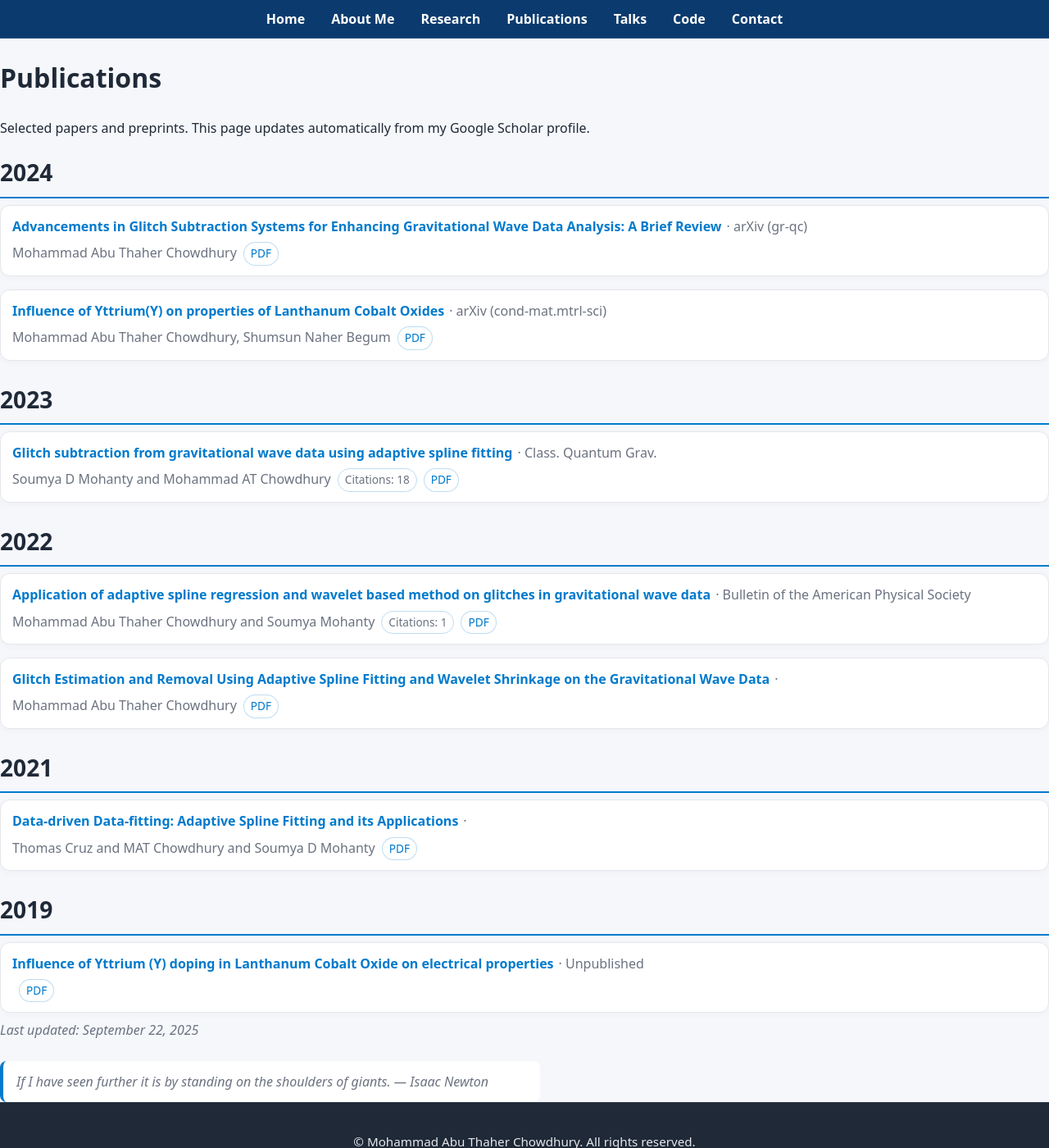
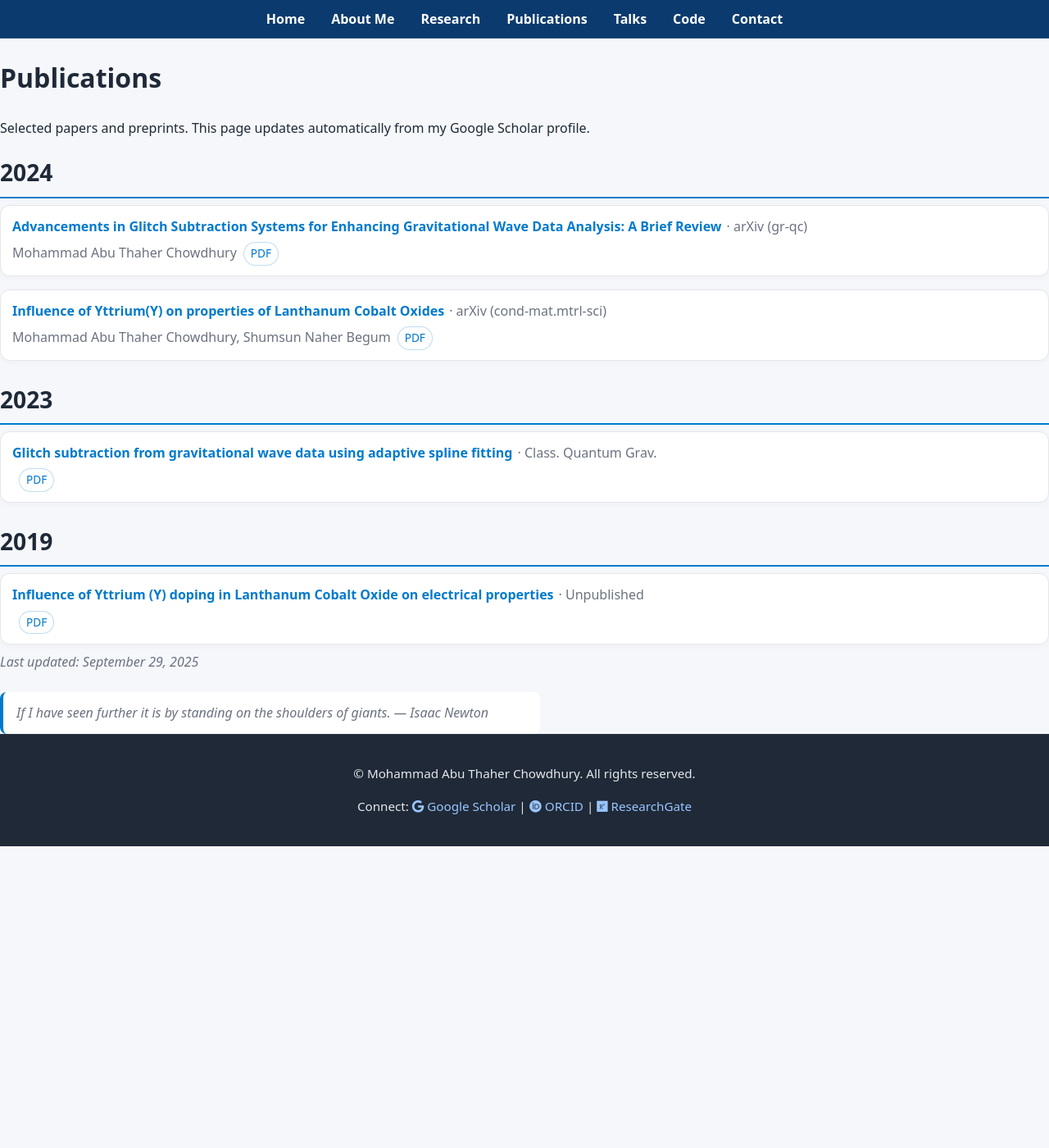
Before and after one commit to matc-thaher/website, a Jekyll site: the page built from publications.md, in a window 1280 px wide and 1400 px high. Shown: the whole window at 82% size. Built offline with Jekyll 4.4.1, drawn with Linux system fonts in a browser that asks for light colours.

Commit message:
chore: merged publications (Scholar + arXiv + ORCID + Crossref)

```diff
--- a/_data/scholar.json
+++ b/_data/scholar.json
@@ -1,5 +1,5 @@
 {
-  "updated": "2025-09-22T04:21:46.282394Z",
+  "updated": "2025-09-29T04:36:12.002322Z",
   "publications": [
     {
       "title": "Influence of Yttrium(Y) on properties of Lanthanum Cobalt Oxides",
@@ -11,8 +11,7 @@
       "doi": "",
       "citations": 0,
       "source": [
-        "arxiv",
-        "scholar"
+        "arxiv"
       ]
     },
     {
@@ -26,62 +25,21 @@
       "citations": 0,
       "source": [
         "arxiv",
-        "orcid",
-        "scholar"
+        "orcid"
       ]
     },
     {
       "title": "Glitch subtraction from gravitational wave data using adaptive spline fitting",
-      "authors": "Soumya D Mohanty and Mohammad AT Chowdhury",
+      "authors": "",
       "year": 2023,
       "venue": "Class. Quantum Grav.",
       "url": "https://doi.org/10.1088/1361-6382/acd0fe",
       "pdf_url": "",
       "doi": "10.1088/1361-6382/acd0fe",
-      "citations": 18,
+      "citations": 0,
       "source": [
         "crossref",
-        "orcid",
-        "scholar"
-      ]
-    },
-    {
-      "title": "Glitch Estimation and Removal Using Adaptive Spline Fitting and Wavelet Shrinkage on the Gravitational Wave Data",
-      "authors": "Mohammad Abu Thaher Chowdhury",
-      "year": 2022,
-      "venue": "",
-      "url": "https://search.proquest.com/openview/7f68a2c9fc2972f4eb08e0d1a8fcbd2e/1?pq-origsite=gscholar&cbl=18750&diss=y",
-      "pdf_url": "",
-      "doi": "",
-      "citations": 0,
-      "source": [
-        "scholar"
-      ]
-    },
-    {
-      "title": "Application of adaptive spline regression and wavelet based method on glitches in gravitational wave data",
-      "authors": "Mohammad Abu Thaher Chowdhury and Soumya Mohanty",
-      "year": 2022,
-      "venue": "Bulletin of the American Physical Society",
-      "url": "https://meetings.aps.org/Meeting/TSF22/Session/F05.5",
-      "pdf_url": "",
-      "doi": "",
-      "citations": 1,
-      "source": [
-        "scholar"
-      ]
-    },
-    {
-      "title": "Data-driven Data-fitting: Adaptive Spline Fitting and its Applications",
-      "authors": "Thomas Cruz and MAT Chowdhury and Soumya D Mohanty",
-      "year": 2021,
-      "venue": "",
-      "url": "https://repositories.lib.utexas.edu/items/fd04b32c-04dd-4d45-ad74-d6f5b4f2b174",
-      "pdf_url": "",
-      "doi": "",
-      "citations": 0,
-      "source": [
-        "scholar"
+        "orcid"
       ]
     },
     {
```
